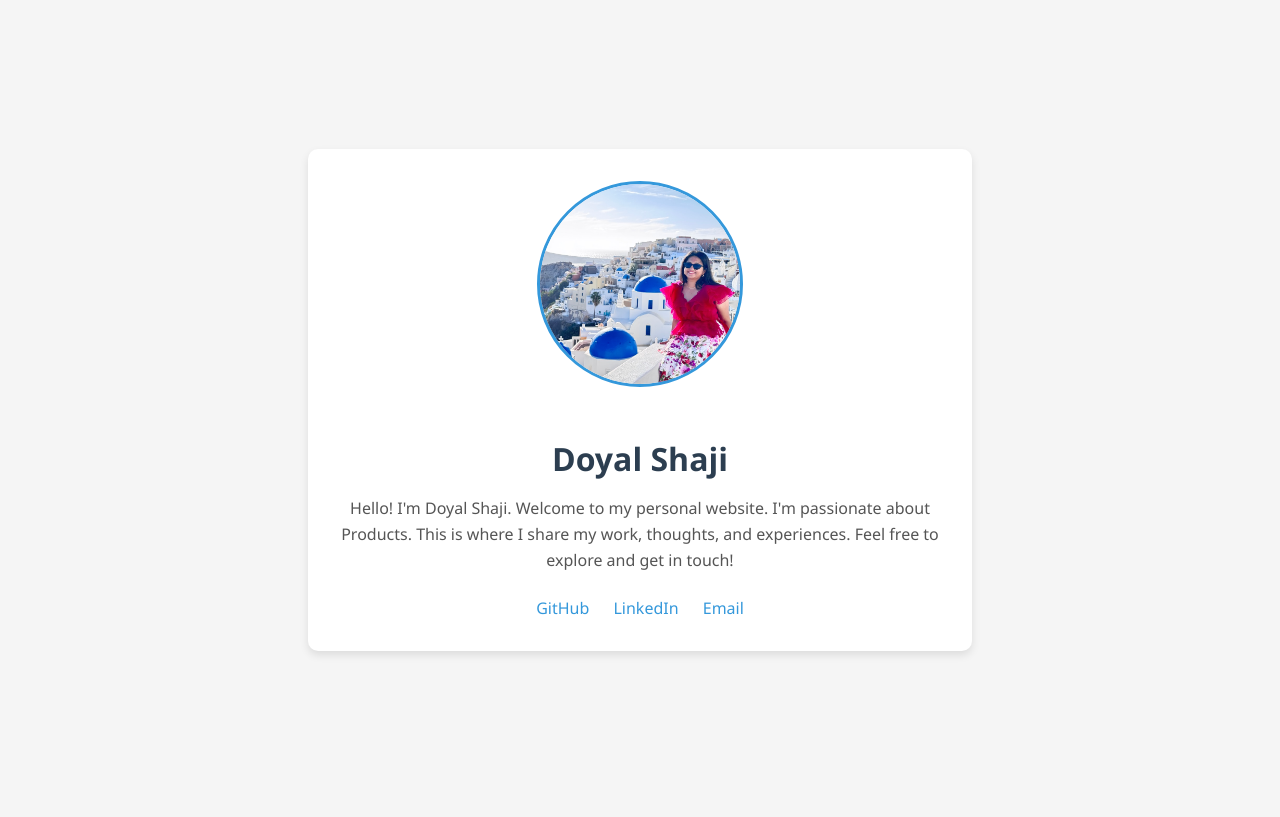
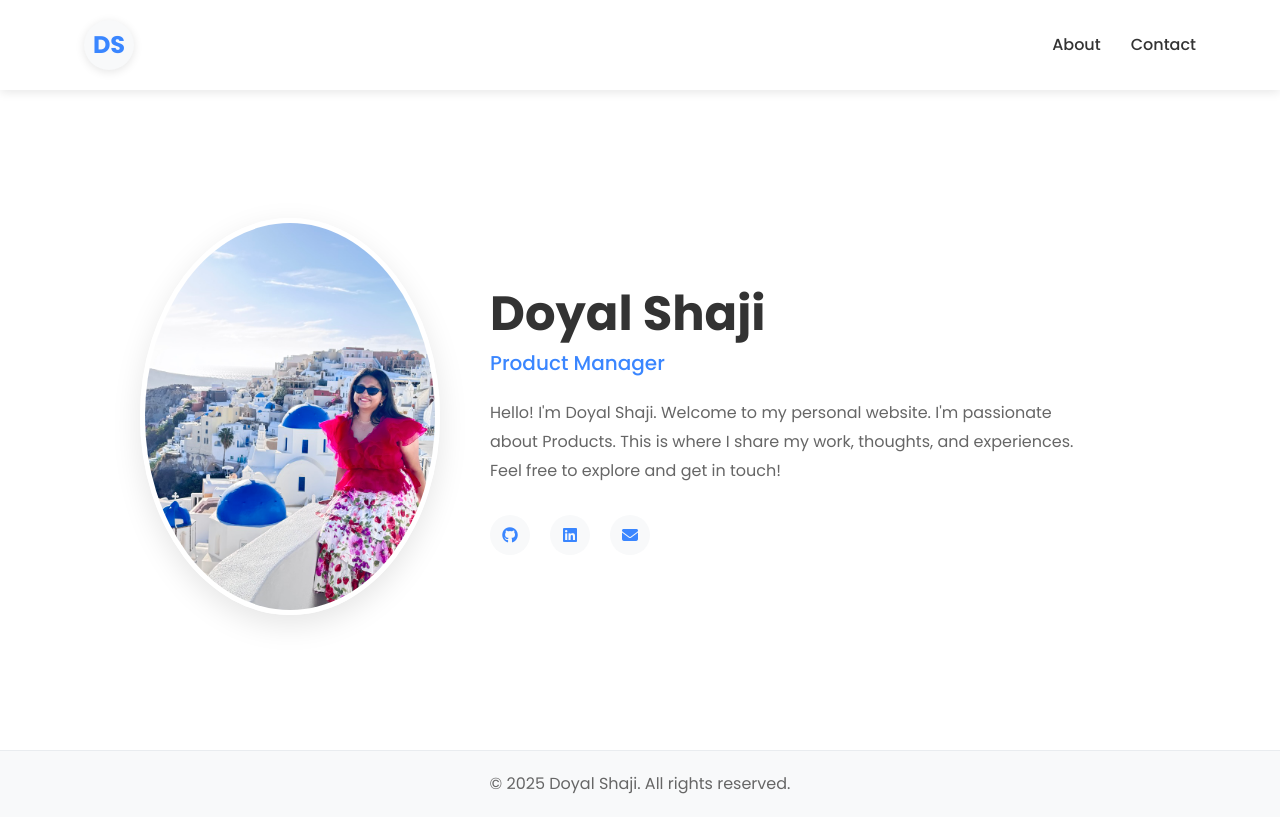
Before and after one commit to doyal-shaji/doyalshaji.com, a plain HTML site: page index.html in a window 1280 px wide. Drawn offline with Linux system fonts and the light colour scheme.

Commit message:
Make it more cleaner

```diff
--- /dev/null
+++ b/css/styles.css
@@ -0,0 +1,244 @@
+/* Base Styles */
+:root {
+    --primary-color: #3a86ff;
+    --secondary-color: #8338ec;
+    --text-color: #333333;
+    --light-text: #666666;
+    --background-color: #ffffff;
+    --accent-color: #ff006e;
+    --light-background: #f8f9fa;
+    --border-color: #e9ecef;
+    --transition-speed: 0.3s;
+}
+
+* {
+    box-sizing: border-box;
+    margin: 0;
+    padding: 0;
+}
+
+body {
+    font-family: 'Poppins', sans-serif;
+    line-height: 1.6;
+    color: var(--text-color);
+    background-color: var(--background-color);
+}
+
+.container {
+    width: 90%;
+    max-width: 1200px;
+    margin: 0 auto;
+    padding: 0 20px;
+}
+
+a {
+    text-decoration: none;
+    color: var(--primary-color);
+    transition: color var(--transition-speed) ease;
+}
+
+a:hover {
+    color: var(--secondary-color);
+}
+
+/* Header Styles */
+header {
+    padding: 20px 0;
+    background-color: var(--background-color);
+    box-shadow: 0 2px 10px rgba(0, 0, 0, 0.1);
+    position: sticky;
+    top: 0;
+    z-index: 100;
+}
+
+nav {
+    display: flex;
+    justify-content: space-between;
+    align-items: center;
+}
+
+.logo {
+    font-size: 24px;
+    font-weight: 700;
+    color: var(--primary-color);
+    background-color: var(--light-background);
+    width: 50px;
+    height: 50px;
+    display: flex;
+    align-items: center;
+    justify-content: center;
+    border-radius: 50%;
+    box-shadow: 0 2px 10px rgba(0, 0, 0, 0.1);
+}
+
+.nav-links {
+    display: flex;
+    list-style: none;
+}
+
+.nav-links li {
+    margin-left: 30px;
+}
+
+.nav-links a {
+    color: var(--text-color);
+    font-weight: 500;
+    padding: 8px 0;
+    position: relative;
+}
+
+.nav-links a::after {
+    content: '';
+    position: absolute;
+    width: 0;
+    height: 2px;
+    bottom: 0;
+    left: 0;
+    background-color: var(--primary-color);
+    transition: width var(--transition-speed) ease;
+}
+
+.nav-links a:hover::after {
+    width: 100%;
+}
+
+/* Hero Section */
+#hero {
+    padding: 80px 0;
+    min-height: calc(100vh - 140px);
+    display: flex;
+    align-items: center;
+    justify-content: center;
+}
+
+.profile-container {
+    display: flex;
+    align-items: center;
+    gap: 50px;
+    max-width: 1000px;
+    margin: 0 auto;
+}
+
+.profile-image-container {
+    flex-basis: 300px;
+    flex-shrink: 0;
+}
+
+.profile-image {
+    width: 100%;
+    height: auto;
+    border-radius: 50%;
+    box-shadow: 0 10px 30px rgba(0, 0, 0, 0.1);
+    border: 5px solid var(--background-color);
+    transition: transform var(--transition-speed) ease, box-shadow var(--transition-speed) ease;
+}
+
+.profile-image:hover {
+    transform: scale(1.05);
+    box-shadow: 0 15px 40px rgba(0, 0, 0, 0.15);
+}
+
+.profile-content {
+    flex-grow: 1;
+}
+
+.profile-content h1 {
+    font-size: 48px;
+    margin: 0 0 5px 0;
+    color: var(--text-color);
+    line-height: 1.2;
+}
+
+.tagline {
+    color: var(--primary-color);
+    font-size: 20px;
+    font-weight: 500;
+    margin-bottom: 20px;
+}
+
+.description {
+    color: var(--light-text);
+    margin-bottom: 30px;
+    font-size: 16px;
+    max-width: 600px;
+    line-height: 1.8;
+}
+
+.social-links {
+    display: flex;
+    gap: 20px;
+}
+
+.social-links a {
+    display: flex;
+    align-items: center;
+    justify-content: center;
+    width: 40px;
+    height: 40px;
+    border-radius: 50%;
+    background-color: var(--light-background);
+    color: var(--primary-color);
+    transition: all var(--transition-speed) ease;
+}
+
+.social-links a:hover {
+    background-color: var(--primary-color);
+    color: white;
+    transform: translateY(-3px);
+    box-shadow: 0 5px 15px rgba(58, 134, 255, 0.3);
+}
+
+/* Footer Styles */
+footer {
+    background-color: var(--light-background);
+    padding: 20px 0;
+    text-align: center;
+    color: var(--light-text);
+    border-top: 1px solid var(--border-color);
+}
+
+/* Responsive Design */
+@media (max-width: 768px) {
+    .profile-container {
+        flex-direction: column;
+        text-align: center;
+        gap: 30px;
+    }
+
+    .profile-image-container {
+        flex-basis: auto;
+        width: 200px;
+        margin: 0 auto;
+    }
+
+    .profile-content h1 {
+        font-size: 36px;
+    }
+
+    .description {
+        margin-left: auto;
+        margin-right: auto;
+    }
+
+    .social-links {
+        justify-content: center;
+    }
+
+    #hero {
+        padding: 50px 0;
+    }
+}
+
+@media (max-width: 576px) {
+    .nav-links li {
+        margin-left: 15px;
+    }
+
+    .profile-content h1 {
+        font-size: 28px;
+    }
+
+    .tagline {
+        font-size: 18px;
+    }
+}
--- a/index.html
+++ b/index.html
@@ -3,69 +3,63 @@
 <head>
     <meta charset="UTF-8">
     <meta name="viewport" content="width=device-width, initial-scale=1.0">
-    <title>Doyal Shaji</title>
-    <style>
-        body {
-            font-family: 'Segoe UI', Tahoma, Geneva, Verdana, sans-serif;
-            margin: 0;
-            padding: 0;
-            display: flex;
-            justify-content: center;
-            align-items: center;
-            min-height: 100vh;
-            background-color: #f5f5f5;
-            color: #333;
-        }
-        .container {
-            text-align: center;
-            max-width: 600px;
-            padding: 2rem;
-            background-color: white;
-            border-radius: 10px;
-            box-shadow: 0 4px 8px rgba(0, 0, 0, 0.1);
-        }
-        .profile-img {
-            width: 200px;
-            height: 200px;
-            border-radius: 50%;
-            object-fit: cover;
-            margin-bottom: 1.5rem;
-            border: 3px solid #3498db;
-        }
-        h1 {
-            margin-bottom: 0.5rem;
-            color: #2c3e50;
-        }
-        .description {
-            line-height: 1.6;
-            color: #555;
-        }
-        .social-links {
-            margin-top: 1.5rem;
-        }
-        .social-links a {
-            margin: 0 10px;
-            color: #3498db;
-            text-decoration: none;
-        }
-        .social-links a:hover {
-            text-decoration: underline;
-        }
-    </style>
+    <title>Doyal Shaji | Personal Website</title>
+    <meta name="description" content="Personal website of Doyal Shaji - showcasing portfolio, skills, and experiences">
+    <link rel="stylesheet" href="css/normalize.css">
+    <link rel="stylesheet" href="css/styles.css">
+    <link rel="stylesheet" href="https://cdnjs.cloudflare.com/ajax/libs/font-awesome/6.2.0/css/all.min.css">
+    <link rel="preconnect" href="https://fonts.googleapis.com">
+    <link rel="preconnect" href="https://fonts.gstatic.com" crossorigin>
+    <link href="https://fonts.googleapis.com/css2?family=Poppins:wght@300;400;500;600;700&display=swap" rel="stylesheet">
 </head>
 <body>
+    <header>
         <div class="container">
-        <img src="profile.jpeg" alt="Doyal Shaji" class="profile-img">
+            <nav>
+                <div class="logo">DS</div>
+                <ul class="nav-links">
+                    <li><a href="#about">About</a></li>
+                    <li><a href="#contact">Contact</a></li>
+                </ul>
+            </nav>
+        </div>
+    </header>
+
+    <main>
+        <section id="hero" class="container">
+            <div class="profile-container">
+                <div class="profile-image-container">
+                    <img src="images/profile.jpeg" alt="Doyal Shaji" class="profile-image">
+                </div>
+                <div class="profile-content">
                     <h1>Doyal Shaji</h1>
+                    <p class="tagline">Product Manager</p>
                     <p class="description">
                         Hello! I'm Doyal Shaji. Welcome to my personal website. I'm passionate about Products.
             This is where I share my work, thoughts, and experiences. Feel free to explore and get in touch!
                     </p>
                     <div class="social-links">
-            <a href="https://github.com/doyal-shaji" target="_blank">GitHub</a>
-            <a href="https://linkedin.com/in/doyal-shaji" target="_blank">LinkedIn</a>
-            <a href="mailto:doyal.shaji@gmail.com">Email</a>
+                        <a href="https://github.com/doyal-shaji" target="_blank" aria-label="GitHub Profile">
+                            <i class="fab fa-github"></i>
+                        </a>
+                        <a href="https://linkedin.com/in/doyal-shaji" target="_blank" aria-label="LinkedIn Profile">
+                            <i class="fab fa-linkedin"></i>
+                        </a>
+                        <a href="mailto:doyal.shaji@gmail.com" aria-label="Email">
+                            <i class="fas fa-envelope"></i>
+                        </a>
                     </div>
                 </div>
+            </div>
+        </section>
+    </main>
+
+    <footer>
+        <div class="container">
+            <p>&copy; <span id="current-year"></span> Doyal Shaji. All rights reserved.</p>
+        </div>
+    </footer>
+
+    <script src="js/main.js"></script>
 </body>
 </html>
--- /dev/null
+++ b/js/main.js
@@ -0,0 +1,35 @@
+// Set current year in the footer
+document.getElementById('current-year').textContent = new Date().getFullYear();
+
+// Smooth scrolling for internal links
+document.querySelectorAll('a[href^="#"]').forEach(anchor => {
+    anchor.addEventListener('click', function (e) {
+        e.preventDefault();
+
+        const targetId = this.getAttribute('href');
+        const targetElement = document.querySelector(targetId);
+
+        if (targetElement) {
+            window.scrollTo({
+                top: targetElement.offsetTop - 80, // Accounting for header height
+                behavior: 'smooth'
+            });
+        }
+    });
+});
+
+// Add a simple fade-in animation for the profile
+document.addEventListener('DOMContentLoaded', function() {
+    const profileContainer = document.querySelector('.profile-container');
+
+    if (profileContainer) {
+        profileContainer.style.opacity = '0';
+        profileContainer.style.transform = 'translateY(20px)';
+        profileContainer.style.transition = 'opacity 0.8s ease, transform 0.8s ease';
+
+        setTimeout(() => {
+            profileContainer.style.opacity = '1';
+            profileContainer.style.transform = 'translateY(0)';
+        }, 200);
+    }
+});
```
Also changed, not shown: css/normalize.css (added), images/profile.jpeg (renamed from profile.jpeg). Lines whose indentation alone changed are shown as unchanged.
